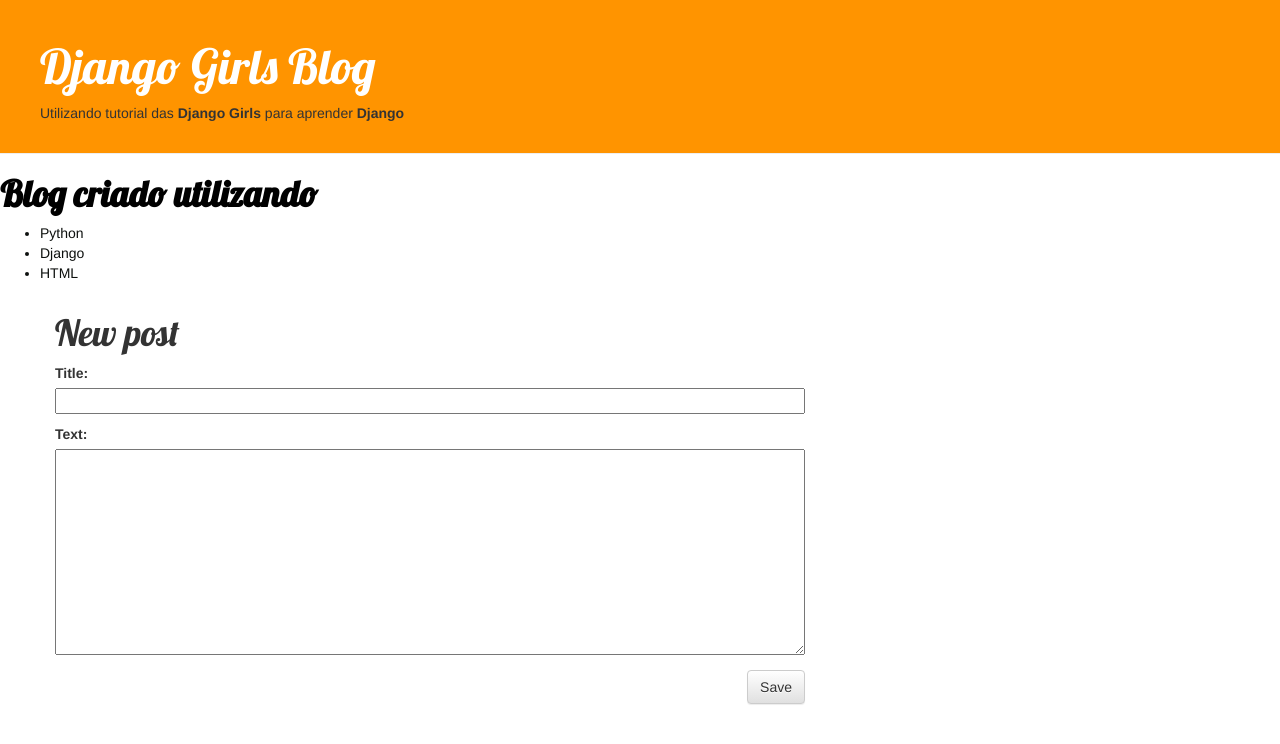
After one commit to ThiagoOliveira001/my-first-blog, a Django app: page /post/new/ in a window 1280 px wide. The commit adds this page. Shown: the top 744 px of the page. Run offline with Django 3.2, Linux system fonts and the light colour scheme; some libraries are stand-ins or nearby versions.

Commit message:
Criação e edição de posts

```diff
--- /dev/null
+++ b/blog/forms.py
@@ -0,0 +1,8 @@
+from django import forms
+from .models import Post
+
+class PostForm(forms.ModelForm):
+
+    class Meta:
+        model = Post
+        fields = ('title', 'text')
--- a/blog/templates/blog/base.html
+++ b/blog/templates/blog/base.html
@@ -13,6 +13,9 @@
 </head>
 <body>
     <div class="page-header">
+        {% if user.is_authenticated %}
+            <a href="{% url 'post_new' %}" class="top-menu"><span class="glyphicon glyphicon-plus"></span></a>
+        {% endif %}
         <h1><a href="https://djangogirls.org">Django Girls Blog</a></h1>
         <p>Utilizando tutorial das <strong>Django Girls</strong> para aprender
         <strong>Django</strong>
--- a/blog/templates/blog/post_detail.html
+++ b/blog/templates/blog/post_detail.html
@@ -7,6 +7,9 @@
                 {{ post.published_date }}
             </div>
         {% endif %}
+        {% if user.is_authenticated %}
+        <a class="btn btn-default" href="{% url 'post_edit' pk=post.pk %}"><span class="glyphicon glyphicon-pencil"></span></a>
+        {% endif %}
         <h1>{{ post.title }}</h1>
         <p>{{ post.text|linebreaksbr }}</p>
     </div>
--- /dev/null
+++ b/blog/templates/blog/post_edit.html
@@ -0,0 +1,9 @@
+{% extends 'blog/base.html' %}
+
+{% block content %}
+    <h1>New post</h1>
+    <form method="POST" class="post-form">{% csrf_token %}
+        {{ form.as_p }}
+        <button type="submit" class="save btn btn-default">Save</button>
+    </form>
+{% endblock %}
--- a/blog/urls.py
+++ b/blog/urls.py
@@ -4,4 +4,6 @@
 urlpatterns = [
     url(r'^$', views.post_list, name='post_list'),
     url(r'^post/(?P<pk>[0-9]+)/$', views.post_detail, name='post_detail'),
+    url(r'^post/new/$', views.post_new, name='post_new'),
+    url(r'^post/(?P<pk>\d+)/edit/$', views.post_edit, name='post_edit'),
 ]
--- a/blog/views.py
+++ b/blog/views.py
@@ -1,6 +1,8 @@
 from django.shortcuts import render, get_object_or_404
 from .models import Post
 from django.utils import timezone
+from .forms import PostForm
+from django.shortcuts import redirect
 
 # Create your views here.
 
@@ -11,3 +13,30 @@
 def post_detail(request,pk):
     post = get_object_or_404(Post,pk=pk)
     return render(request, 'blog/post_detail.html', {'post': post})
+
+def post_new(request):
+    if request.method == "POST":
+        form = PostForm(request.POST)
+        if form.is_valid():
+            post = form.save(commit=False)
+            post.author = request.user
+            post.published_date = timezone.now()
+            post.save()
+            return redirect('post_detail', pk=post.pk)
+    else:
+        form = PostForm()
+    return render(request, 'blog/post_edit.html', {'form': form})
+
+def post_edit(request, pk):
+    post = get_object_or_404(Post, pk=pk)
+    if request.method == "POST":
+        form = PostForm(request.POST, instance=post)
+        if form.is_valid():
+            post = form.save(commit=False)
+            post.author = request.user
+            post.published_date = timezone.now()
+            post.save()
+            return redirect('post_detail', pk=post.pk)
+    else:
+        form = PostForm(instance=post)
+    return render(request, 'blog/post_edit.html', {'form': form})
```
